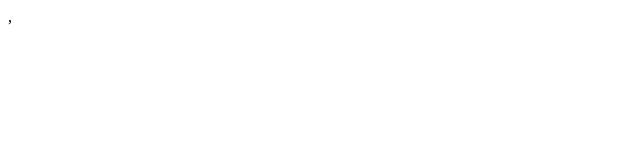
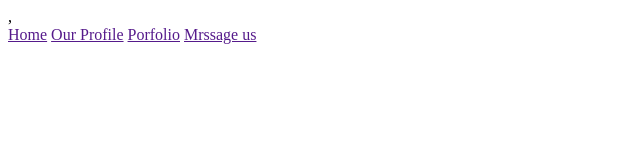
Before and after one commit to danstack-web/CodingCamp-3Nov25-zero, a plain HTML site: page index.html in a window 1280 px wide. Shown: the whole page, without its empty margins (0-640 px from the left). Drawn offline with Linux system fonts and the light colour scheme.

Commit message:
Update index.html

```diff
--- a/index.html
+++ b/index.html
@@ -14,6 +14,15 @@
 
     <!--Header-->
     <header></header>
+      <!-- Logo -->
+        <div></div>
+
+        <!-- Navigation Menu -->
+        <nav>
+            <a href="">Home</a>
+            <a href="">Our Profile</a>
+            <a href="">Porfolio</a>
+            <a href="">Mrssage us</a>
 
     <!--Main Content-->
     <main></main>
```
